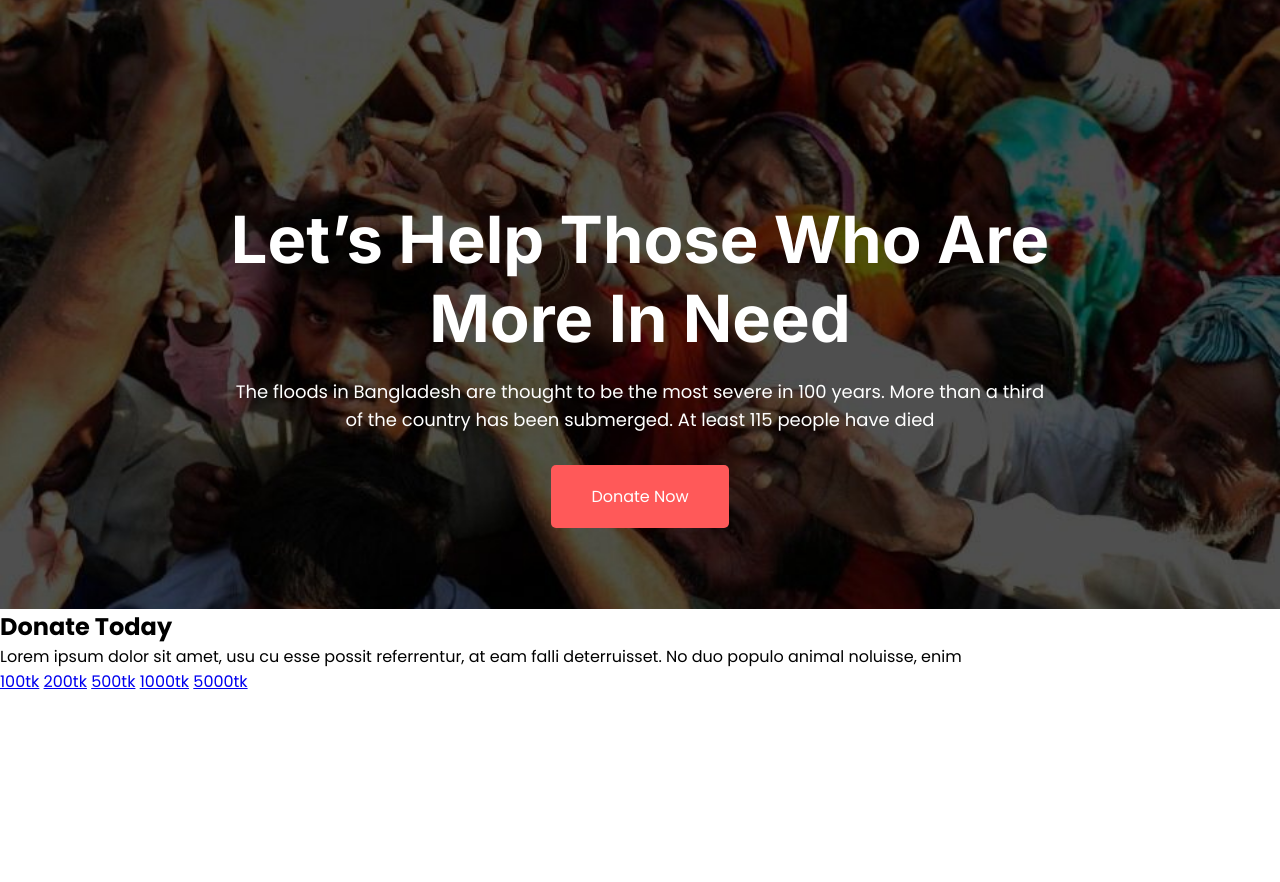
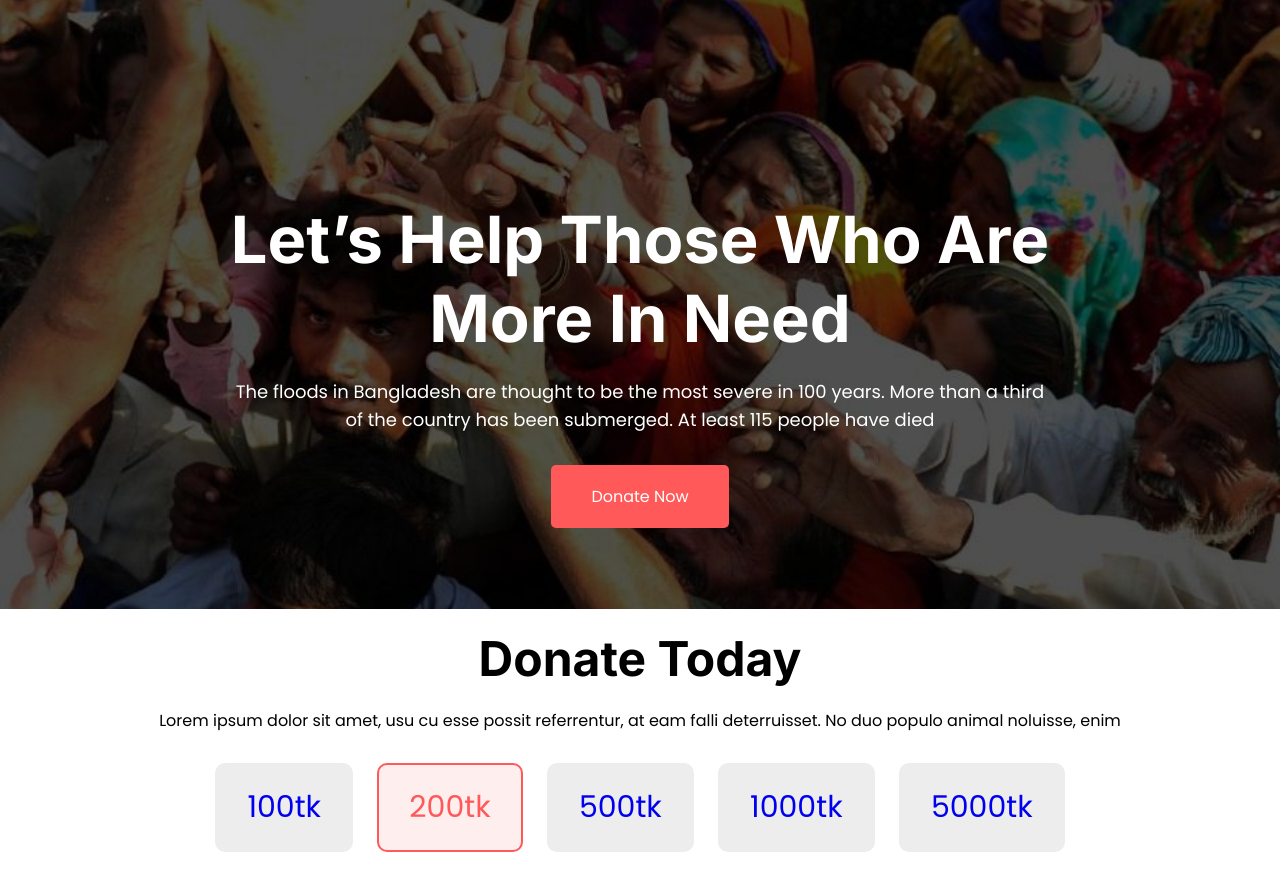
Before and after one commit to hannan00/donate-today, a plain HTML site: page index.html in a window 1280 px wide. Before the commit the page ends 800 px from the top, so only its background shows below. Drawn offline with Linux system fonts and the light colour scheme.

Commit message:
donate section

```diff
--- a/index.html
+++ b/index.html
@@ -28,7 +28,7 @@
         <p>Lorem ipsum dolor sit amet, usu cu esse possit referrentur, at eam falli deterruisset. No duo populo animal
             noluisse, enim</p>
         <a href="#">100tk</a>
-        <a href="#">200tk</a>
+        <a href="#" class="special">200tk</a>
         <a href="#">500tk</a>
         <a href="#">1000tk</a>
         <a href="#">5000tk</a>
--- a/style.css
+++ b/style.css
@@ -43,3 +43,31 @@ body {
     text-decoration: none;
     border-radius: 5px;
 }
+
+.donate-today {
+    text-align: center;
+}
+
+.donate-today h2 {
+    font-size: 48px;
+    font-weight: 700;
+    font-family: 'Inter';
+    margin: 20px;
+}
+
+.donate-today a {
+    text-decoration: none;
+    font-size: 30px;
+    padding: 20px 30px;
+    display: inline-block;
+    background-color: #ededed;
+    border-radius: 10px;
+    margin: 30px 10px;
+    border: 2px solid #ededed;
+}
+
+a.special {
+    background: #FFEEEE;
+    border: 2px solid #FF5959;
+    color: #FF5959;
+}
```
